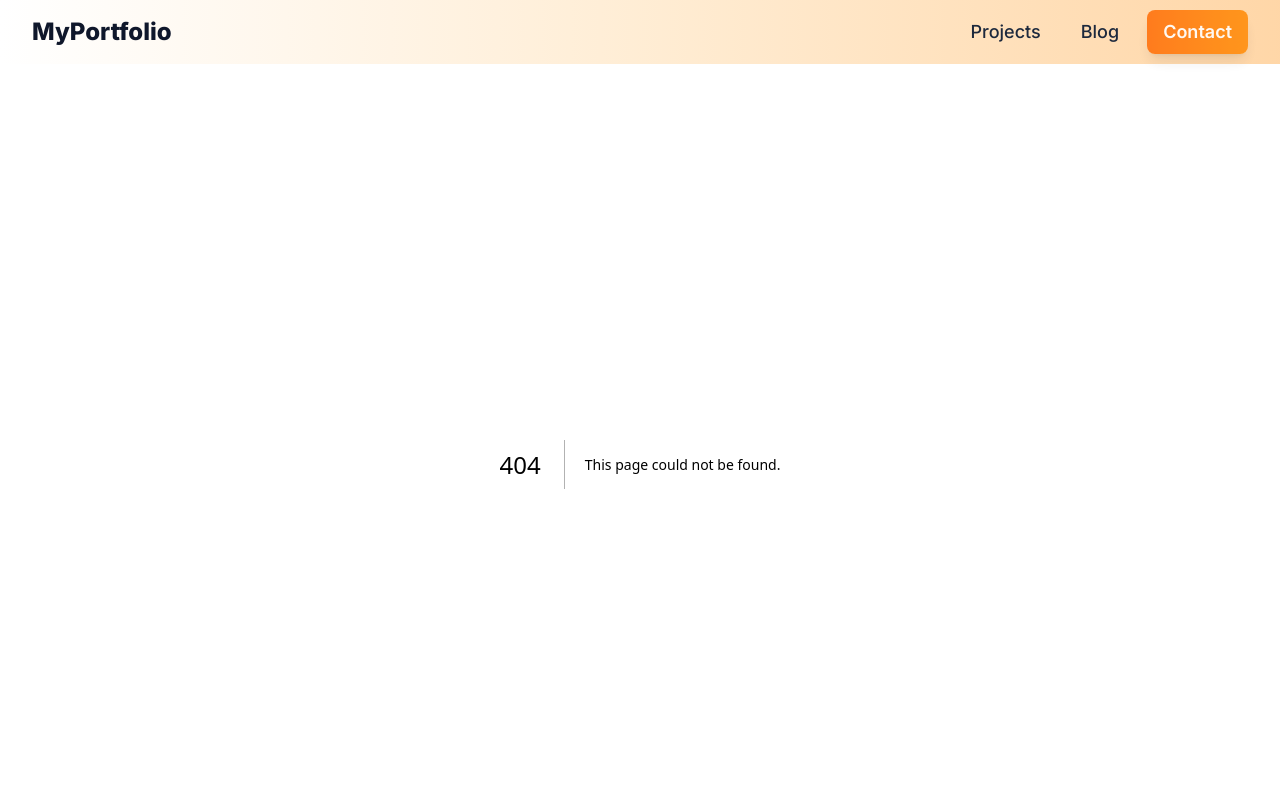
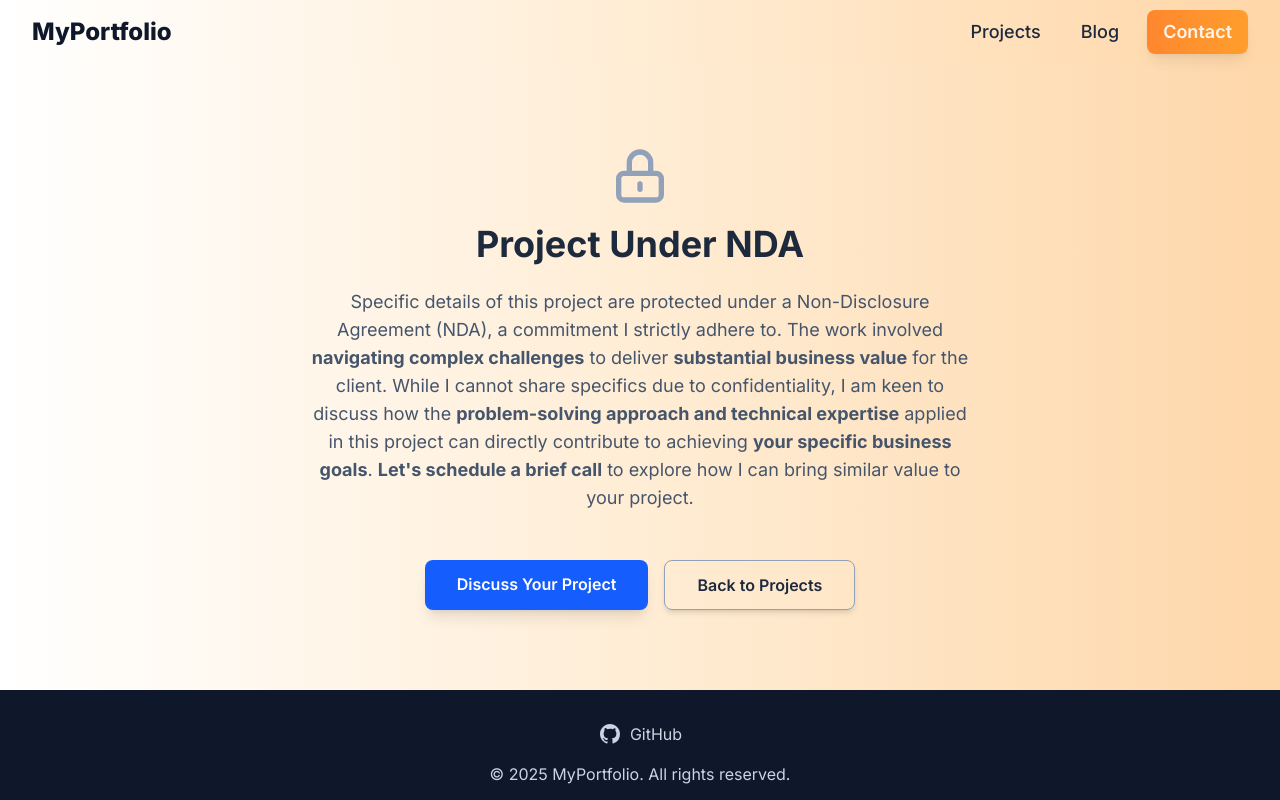
Before and after one commit to rajanrajputt/RAJANSINGH, a Next.js app: page /project-unavailable in a window 1280 px wide. Before the commit this address had no page. Shown: the top 800 px of the page. Built offline with nearby package versions, Linux system fonts and the light colour scheme.

Commit message:
Add: project-unavailable page

```diff
--- /dev/null
+++ b/app/project-unavailable/page.tsx
@@ -0,0 +1,39 @@
+// app/project-unavailable/page.tsx
+
+import Link from "next/link";
+
+// Simple lock icon SVG
+const LockIcon = () => (
+  <svg className="h-16 w-16 text-slate-400 mb-4" fill="none" stroke="currentColor" viewBox="0 0 24 24" xmlns="http://www.w3.org/2000/svg">
+    <path strokeLinecap="round" strokeLinejoin="round" strokeWidth={2} d="M12 15v2m-6 4h12a2 2 0 002-2v-6a2 2 0 00-2-2H6a2 2 0 00-2 2v6a2 2 0 002 2zm10-10V7a4 4 0 00-8 0v4h8z" />
+  </svg>
+);
+
+export default function ProjectUnavailablePage() {
+  return (
+    <div className="container mx-auto px-4 py-20 min-h-[calc(100vh-250px)] flex flex-col items-center justify-center text-center">
+      <LockIcon />
+      <h1 className="text-4xl font-bold text-slate-800 mb-6">
+        Project Under NDA
+      </h1>
+      {/* Paragraph updated with highlighted text */}
+      <p className="max-w-2xl text-lg text-slate-600 mb-8">
+        Specific details of this project are protected under a Non-Disclosure Agreement (NDA), a commitment I strictly adhere to. The work involved <strong>navigating complex challenges</strong> to deliver <strong>substantial business value</strong> for the client. While I cannot share specifics due to confidentiality, I am keen to discuss how the <strong>problem-solving approach and technical expertise</strong> applied in this project can directly contribute to achieving <strong>your specific business goals</strong>. <strong>Let&apos;s schedule a brief call</strong> to explore how I can bring similar value to your project.
+      </p>
+      <div className="flex flex-col sm:flex-row gap-4 mt-4">
+         <Link
+          href="/#contact"
+          className="cursor-pointer rounded-lg bg-blue-600 px-8 py-3 font-semibold text-white shadow-lg transition-transform duration-300 hover:scale-105 hover:bg-blue-700"
+        >
+          Discuss Your Project
+        </Link>
+        <Link
+          href="/projects"
+          className="cursor-pointer rounded-lg border border-slate-400 px-8 py-3 font-semibold text-slate-800 shadow-md transition-transform duration-300 hover:scale-105 hover:bg-slate-100"
+        >
+          Back to Projects
+        </Link>
+      </div>
+    </div>
+  );
+}
```
